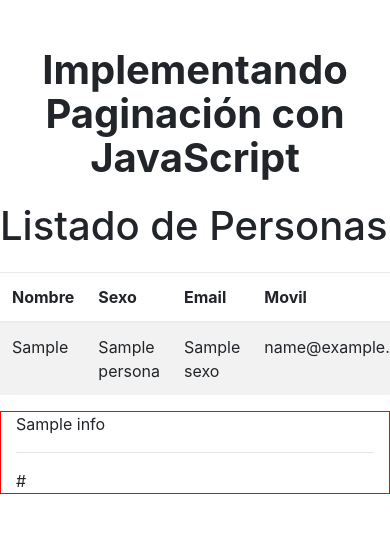
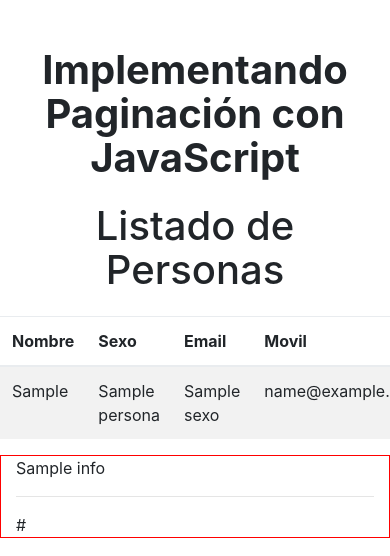
Before and after one commit to urian121/Guia-implementar-Paginacion-usando-JavaScript-Axios-en-Flask-yPython, a Flask app: template app/templates/public/index.html in a window 390 px wide. Shown: the top 556 px of the page. Run offline with Flask 2, Linux system fonts and the light colour scheme; the template is opened without the code that fills it: most values are stand-ins (such as "Sample title", 1, 10 or a date in 2020); some libraries are stand-ins or nearby versions.

Commit message:
Update index.html

```diff
--- a/app/templates/public/index.html
+++ b/app/templates/public/index.html
@@ -18,12 +18,12 @@
   <body>
     <div class="container">
       <div class="row mt-5 justify-content-md-center">
-        <div col-md-12>
+         <div class="col-md-12">
           <h1 class="text-center mb-4">
             <strong>Implementando Paginación con JavaScript </strong>
           </h1>
         </div>
-        <div col-md-12>
+        <div class="col-md-12">
           <h1 class="text-center mb-4">Listado de Personas</h1>
         </div>
       </div>
```
